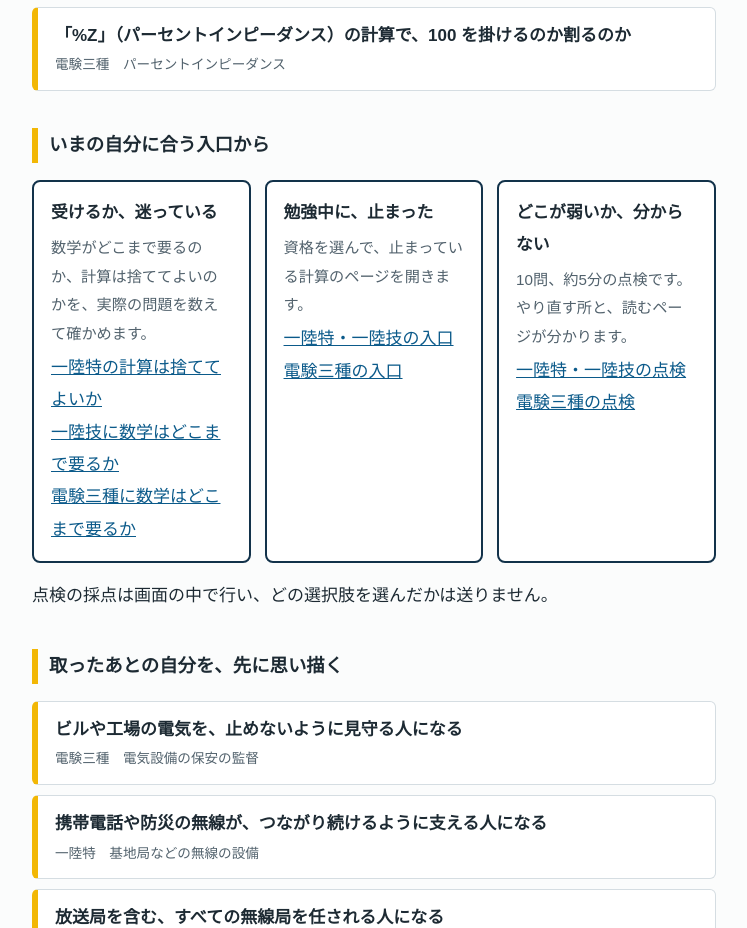
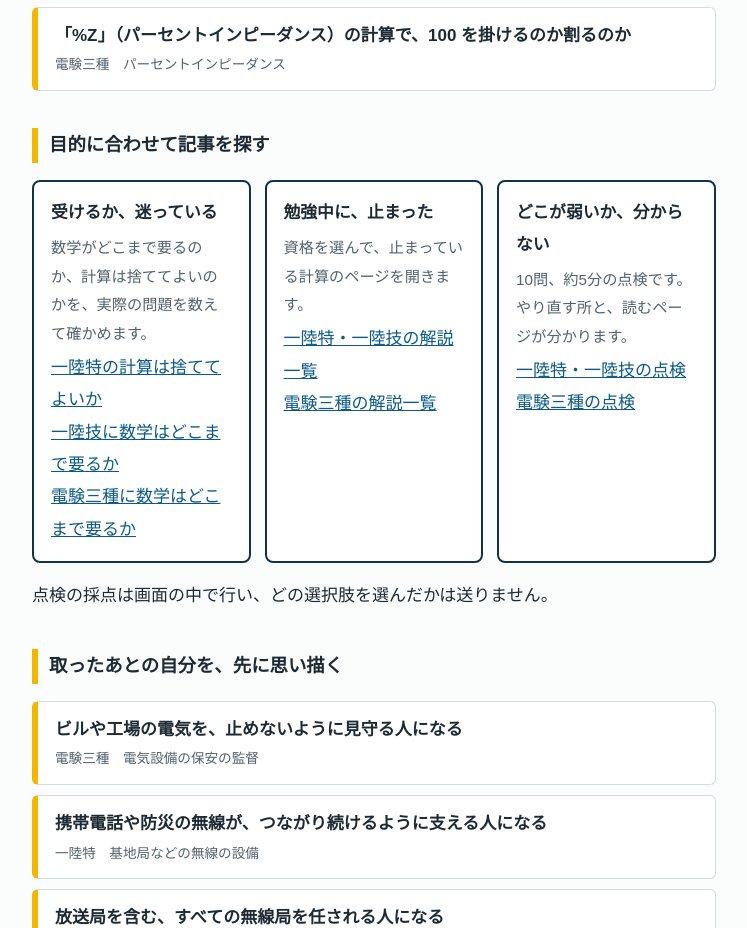
Before and after one commit to math-san-bit/denken, a plain HTML site: page index.html in a window 1280 px wide. Shown: the part 1845-2773 px from the top of the page, without its empty margins (266-1013 px from the left). Drawn offline with Linux system fonts and the light colour scheme.

Commit message:
案内表現を一般的な日本語に統一

```diff
--- a/index.html
+++ b/index.html
@@ -55,10 +55,10 @@
 <li><a href="tanraku-100.html">「%Z」（パーセントインピーダンス）の計算で、100 を掛けるのか割るのか<small>電験三種　パーセントインピーダンス</small></a></li>
 </ul>
 
-<h2>いまの自分に合う入口から</h2>
+<h2>目的に合わせて記事を探す</h2>
 <div class="doors">
 <div class="door"><strong>受けるか、迷っている</strong><p>数学がどこまで要るのか、計算は捨ててよいのかを、実際の問題を数えて確かめます。</p><a href="musen/keisan-suteru.html">一陸特の計算は捨ててよいか</a><br><a href="musen/ichirikugi-suugaku.html">一陸技に数学はどこまで要るか</a><br><a href="suugaku-dokomade.html">電験三種に数学はどこまで要るか</a></div>
-<div class="door"><strong>勉強中に、止まった</strong><p>資格を選んで、止まっている計算のページを開きます。</p><a href="musen/index.html">一陸特・一陸技の入口</a><br><a href="denken3.html">電験三種の入口</a></div>
+<div class="door"><strong>勉強中に、止まった</strong><p>資格を選んで、止まっている計算のページを開きます。</p><a href="musen/index.html">一陸特・一陸技の解説一覧</a><br><a href="denken3.html">電験三種の解説一覧</a></div>
 <div class="door"><strong>どこが弱いか、分からない</strong><p>10問、約5分の点検です。やり直す所と、読むページが分かります。</p><a href="musen/tenken.html">一陸特・一陸技の点検</a><br><a href="tenken.html">電験三種の点検</a></div>
 </div>
 <p>点検の採点は画面の中で行い、どの選択肢を選んだかは送りません。</p>
```
